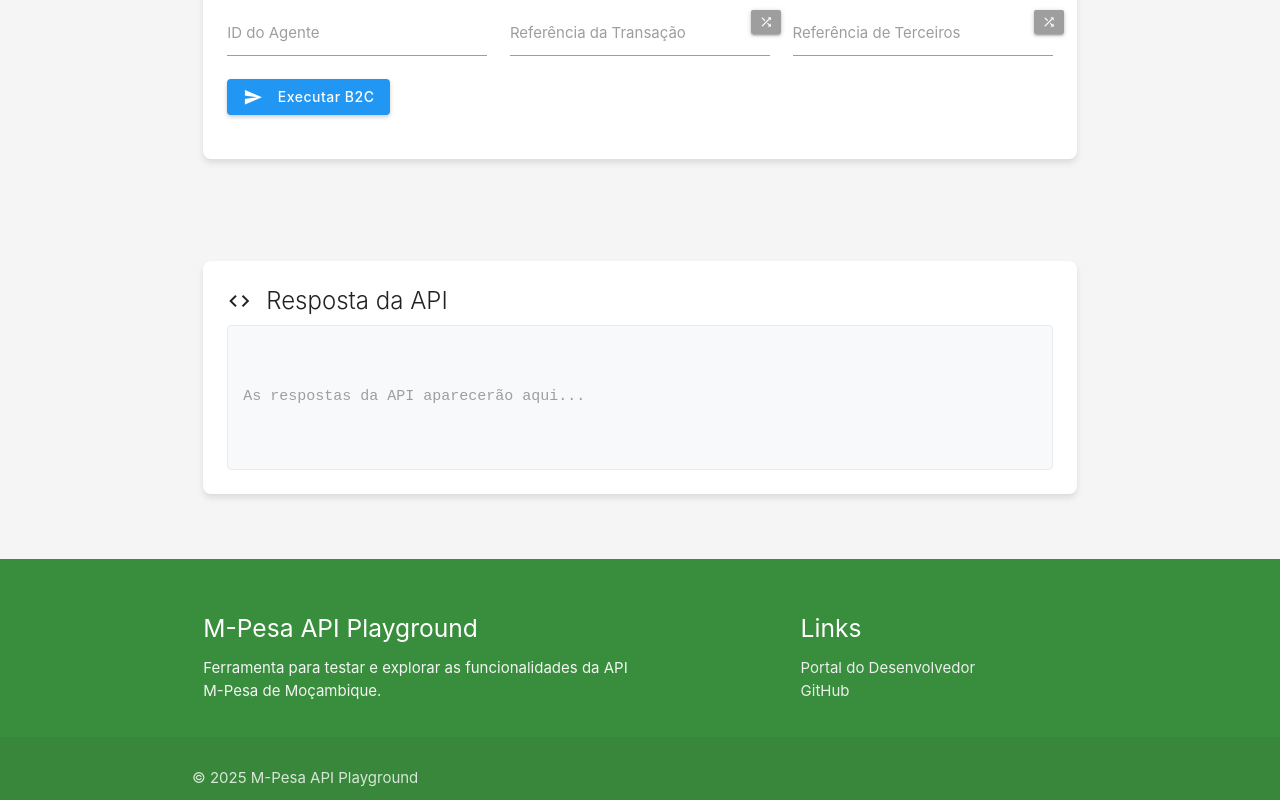
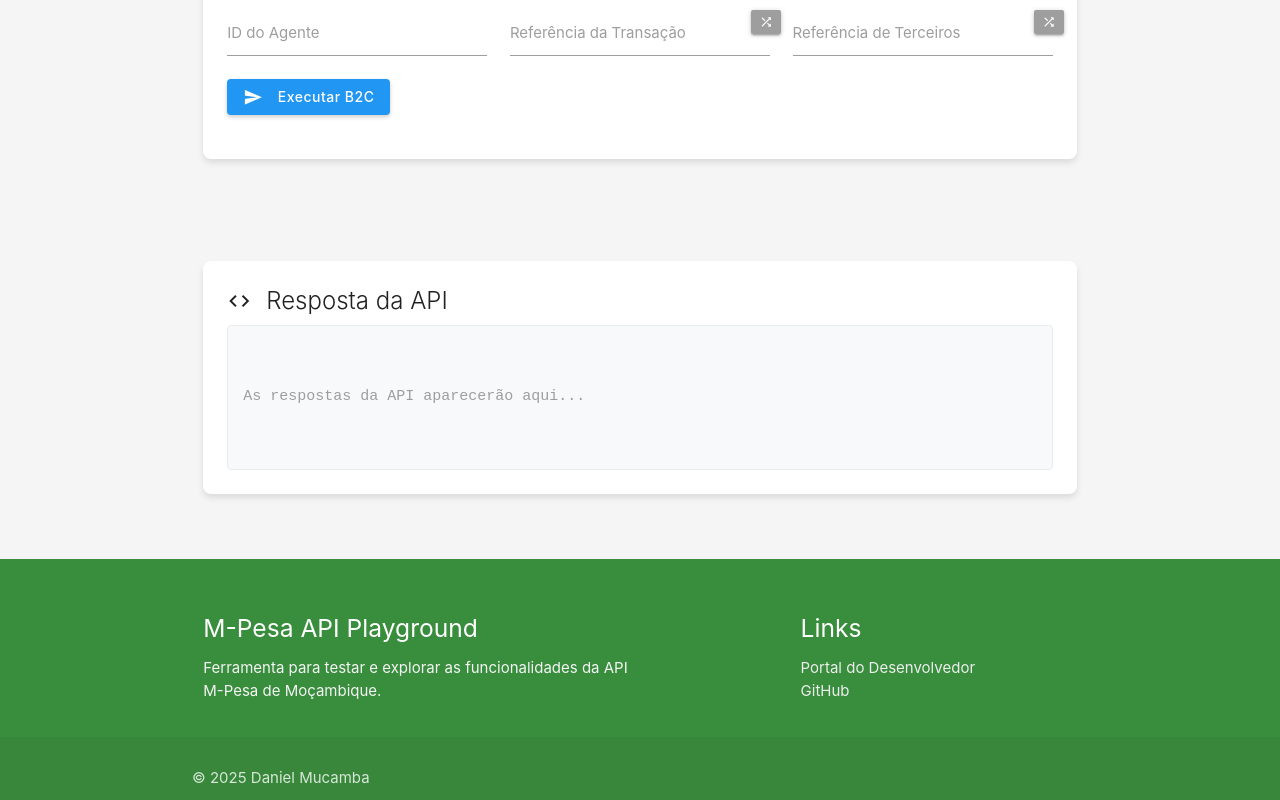
Before and after one commit to mucamba/mpesa-playground, a plain HTML site: page frontend/index.html in a window 1280 px wide. Shown: the part 1267-2067 px from the top of the page. Drawn offline with nearby package versions, Linux system fonts and the light colour scheme.

Commit message:
update index.html

```diff
--- a/frontend/index.html
+++ b/frontend/index.html
@@ -398,7 +398,7 @@
         </div>
         <div class="footer-copyright">
             <div class="container">
-                © 2025 M-Pesa API Playground
+                © 2025 Daniel Mucamba
             </div>
         </div>
     </footer>
```
